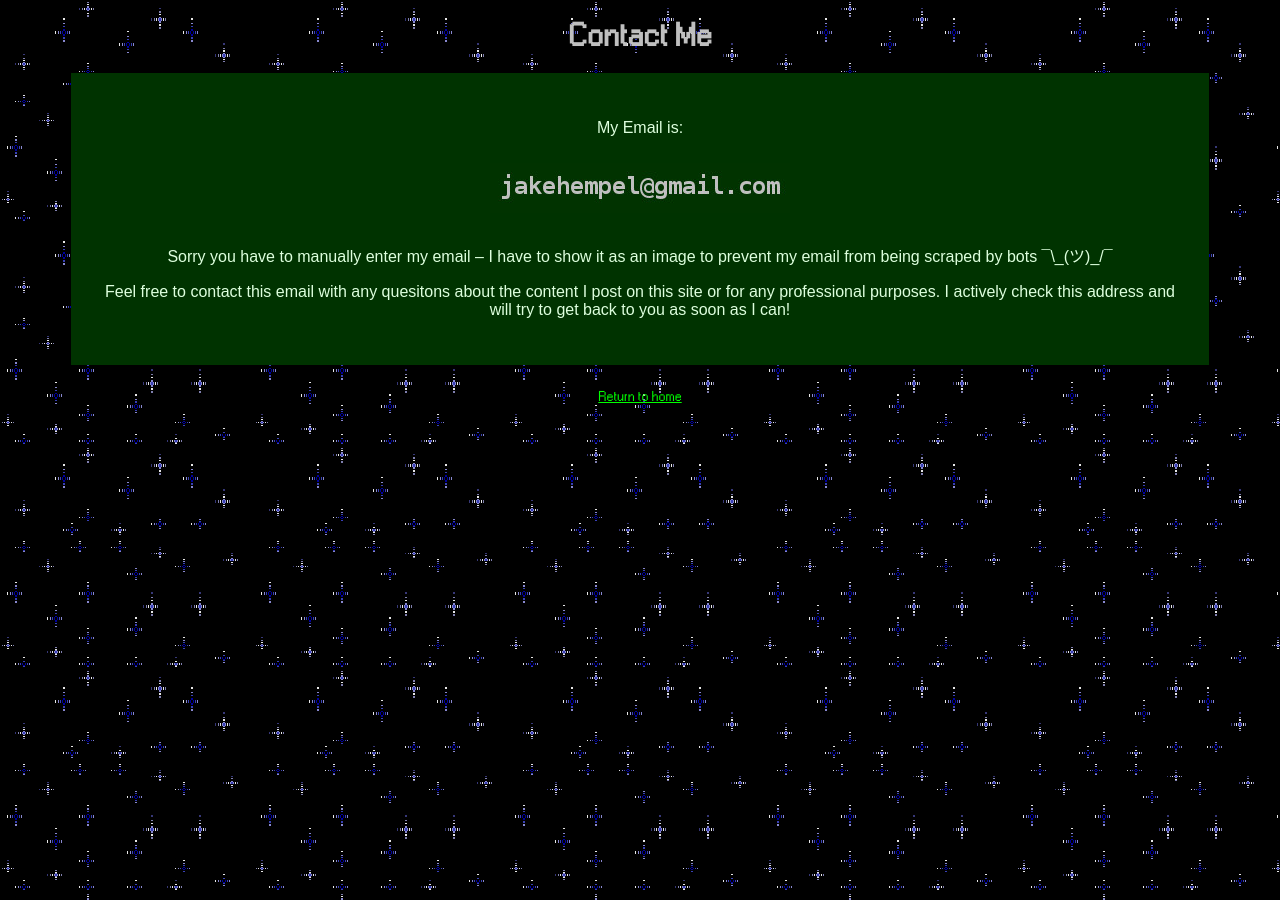
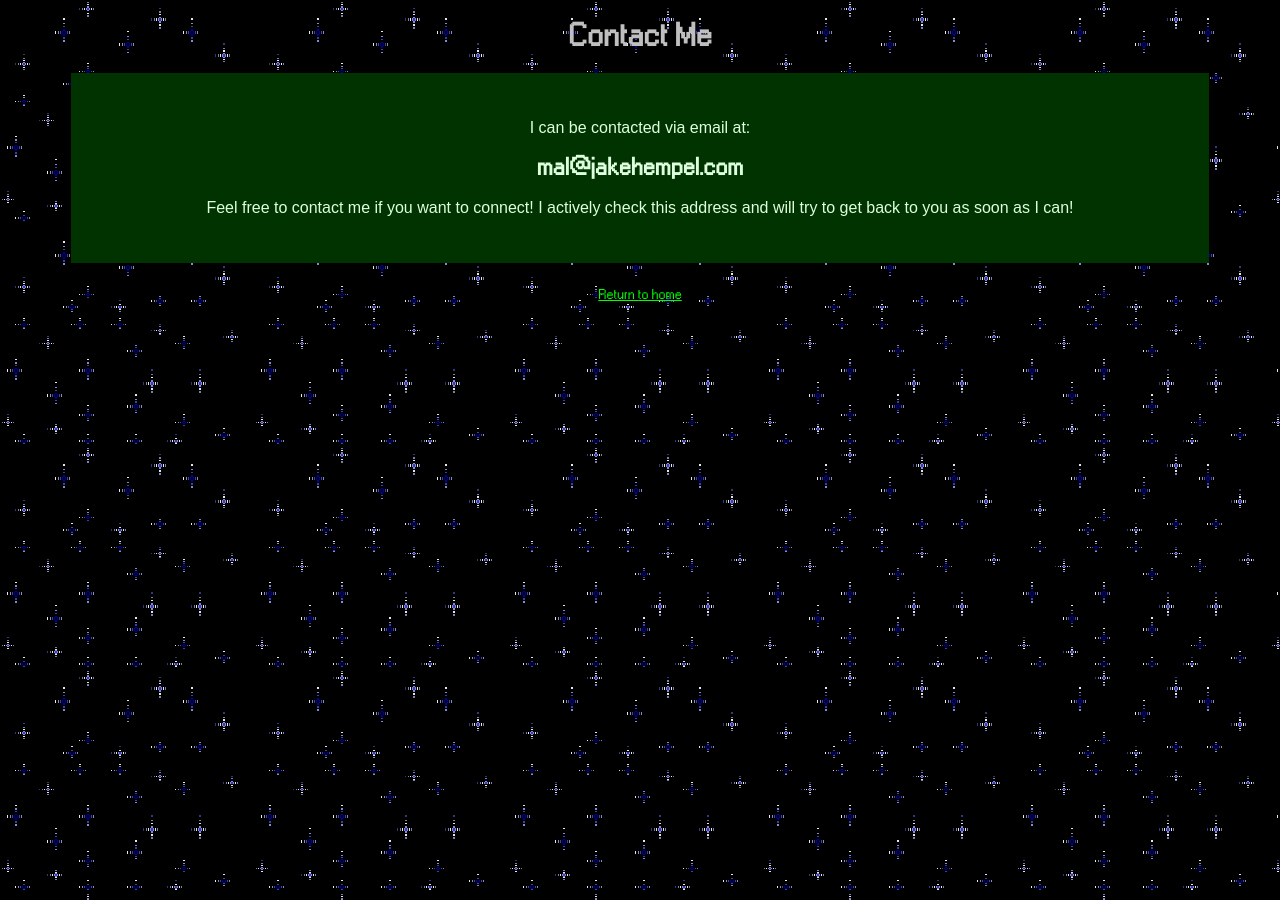
Before and after one commit to jakehempel/jakehempel.us, a Jekyll site: the page built from contact.md, in a window 1280 px wide. Built offline with Jekyll 4.4.1, drawn with Linux system fonts in a browser that asks for light colours.

Commit message:
removed contact image and replaced with new masked address

```diff
--- a/contact.md
+++ b/contact.md
@@ -3,10 +3,8 @@ title: Contact Me
 layout: default
 ---
 
- My Email is:
+I can be contacted via email at:
 
- ![Image of my email, if this doesn't load my email can be found on my resume](/assets/img/email.jpg){:style="float: center; padding: 10px "}
+## ma<!-- Please -->l@ja<!-- dont -->kehempe<!-- harvest -->l.c<!-- my -->o<!-- email -->m
 
-Sorry you have to manually enter my email -- I have to show it as an image to prevent my email from being scraped by bots ¯\\\_(ツ)\_/¯
-
-Feel free to contact this email with any quesitons about the content I post on this site or for any professional purposes. I actively check this address and will try to get back to you as soon as I can!
+Feel free to contact me if you want to connect! I actively check this address and will try to get back to you as soon as I can!
```
